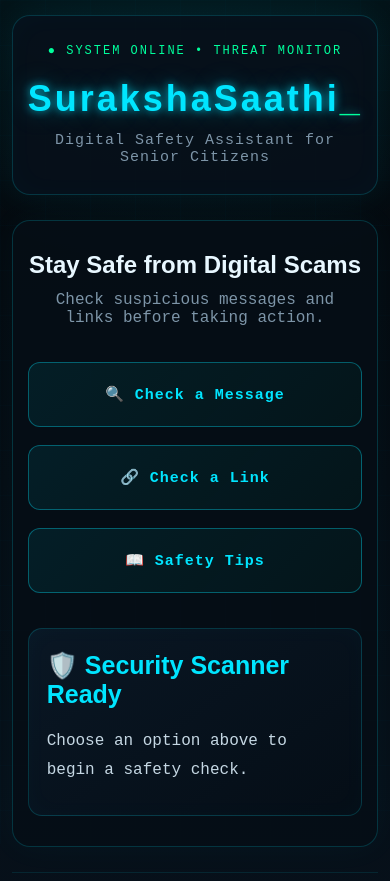
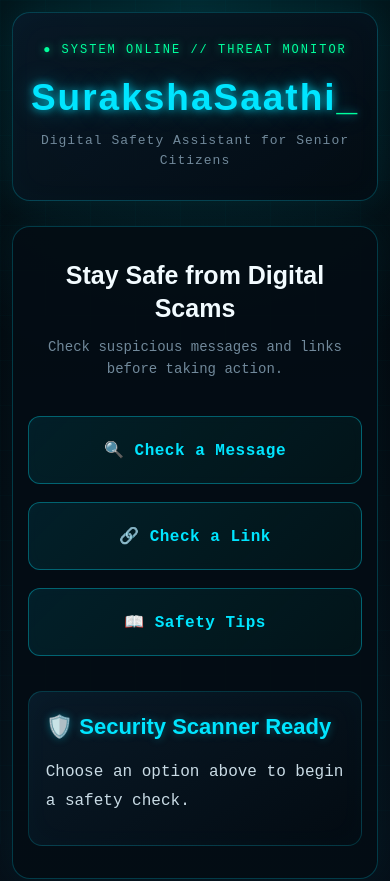
Before and after one commit to Shubhanshu-mishra85/SurakshaSaathi, a plain HTML site: page index.html in a window 390 px wide. Shown: the top 881 px of the page. Drawn offline with Linux system fonts and the light colour scheme.

Commit message:
Refactor styles in style.css for UI improvements
Updated styles for various elements including background colors, margins, paddings, and font sizes. Improved overall layout and responsiveness.

```diff
--- a/style.css
+++ b/style.css
@@ -1,5 +1,6 @@
 /* =========================================
-   SURAKSHASAATHI // CYBER SECURITY UI
+   SURAKSHASAATHI
+   CYBER SECURITY UI
    ========================================= */
 
 * {
@@ -9,267 +10,173 @@
 }
 
 :root {
-    --bg: #050b12;
-    --panel: #0a141f;
-    --panel2: #0d1b29;
+    --bg: #03070b;
+    --panel: #08131e;
+    --panel-light: #0d1d2b;
+
     --cyan: #00e5ff;
     --green: #00ff9d;
-    --text: #e8f7ff;
-    --muted: #7d95a8;
-    --border: rgba(0, 229, 255, 0.18);
-    --danger: #ff3b5c;
-    --warning: #ffc247;
+
+    --white: #f2fbff;
+    --text: #c9dbe5;
+    --muted: #71899b;
+
+    --red: #ff3b5c;
+    --yellow: #ffc247;
+
+    --border: rgba(0, 229, 255, 0.22);
 }
 
-/* ---------- BODY ---------- */
+
+/* =========================================
+   BODY
+   ========================================= */
 
 body {
     font-family: "Courier New", monospace;
+
     background:
-        radial-gradient(circle at 50% -20%, rgba(0, 229, 255, 0.13), transparent 40%),
-        linear-gradient(180deg, #03070b 0%, #07111b 100%);
+        radial-gradient(
+            circle at 50% 0%,
+            rgba(0, 229, 255, 0.15),
+            transparent 38%
+        ),
+        linear-gradient(
+            180deg,
+            #020509 0%,
+            #06111b 100%
+        );
+
     color: var(--text);
+
     min-height: 100vh;
+
     overflow-x: hidden;
 }
+
 
 /* Cyber grid */
 
 body::before {
     content: "";
+
     position: fixed;
+
     inset: 0;
+
     pointer-events: none;
-    opacity: 0.13;
+
+    opacity: 0.12;
 
     background-image:
-        linear-gradient(rgba(0, 229, 255, 0.12) 1px, transparent 1px),
-        linear-gradient(90deg, rgba(0, 229, 255, 0.12) 1px, transparent 1px);
+        linear-gradient(
+            rgba(0, 229, 255, 0.15) 1px,
+            transparent 1px
+        ),
+        linear-gradient(
+            90deg,
+            rgba(0, 229, 255, 0.15) 1px,
+            transparent 1px
+        );
 
     background-size: 45px 45px;
 }
 
 
-/* ---------- MAIN CONTAINER ---------- */
+/* =========================================
+   CONTAINER
+   ========================================= */
 
 .container {
     width: min(1100px, 94%);
+
+    margin: auto;
+
     min-height: 100vh;
-    margin: auto;
+
     position: relative;
 }
 
 
-/* ---------- HEADER ---------- */
+/* =========================================
+   HEADER
+   ========================================= */
 
 header {
-    margin-top: 30px;
-    padding: 35px 25px;
 
-    background: rgba(7, 17, 27, 0.88);
+    margin-top: 25px;
+
+    padding: 38px 20px;
+
+    text-align: center;
+
+    background:
+        linear-gradient(
+            145deg,
+            rgba(8, 25, 38, 0.97),
+            rgba(3, 12, 19, 0.97)
+        );
+
     border: 1px solid var(--border);
+
     border-radius: 18px;
 
     box-shadow:
-        0 0 35px rgba(0, 229, 255, 0.07),
+        0 0 35px rgba(0, 229, 255, 0.08),
         inset 0 0 30px rgba(0, 229, 255, 0.025);
-
-    text-align: center;
 }
 
+
+/* Status line */
+
 header::before {
-    content: "● SYSTEM ONLINE  •  THREAT MONITOR";
+
+    content:
+        "● SYSTEM ONLINE  //  THREAT MONITOR";
+
     display: block;
 
     color: var(--green);
+
     font-size: 12px;
+
     letter-spacing: 2px;
+
     margin-bottom: 20px;
+
+    text-shadow:
+        0 0 8px rgba(0, 255, 157, 0.6);
 }
 
+
 header h1 {
+
     font-family: Arial, sans-serif;
-    font-size: clamp(36px, 7vw, 62px);
-    letter-spacing: 5px;
+
+    font-size: clamp(
+        38px,
+        8vw,
+        64px
+    );
+
+    font-weight: 800;
+
+    letter-spacing: 4px;
 
     color: var(--cyan);
 
     text-shadow:
-        0 0 8px rgba(0, 229, 255, 0.7),
+        0 0 8px rgba(0, 229, 255, 0.8),
         0 0 25px rgba(0, 229, 255, 0.35);
 
     margin-bottom: 12px;
 }
 
-header p {
-    color: var(--muted);
-    font-size: 15px;
-    letter-spacing: 1px;
-}
 
-
-/* ---------- MAIN ---------- */
-
-main {
-    margin-top: 25px;
-    padding: 40px 25px;
-
-    background: rgba(6, 14, 22, 0.88);
-
-    border: 1px solid var(--border);
-    border-radius: 18px;
-
-    box-shadow:
-        0 0 35px rgba(0, 229, 255, 0.04);
-}
-
-main h2 {
-    text-align: center;
-
-    font-family: Arial, sans-serif;
-    font-size: 30px;
-
-    color: var(--text);
-    margin-bottom: 12px;
-}
-
-.intro {
-    text-align: center;
-    color: var(--muted);
-    margin-bottom: 35px;
-}
-
-
-/* ---------- BUTTONS ---------- */
-
-.buttons {
-    display: grid;
-
-    grid-template-columns:
-        repeat(auto-fit, minmax(210px, 1fr));
-
-    gap: 18px;
-}
-
-button {
-    position: relative;
-
-    min-height: 70px;
-
-    border: 1px solid rgba(0, 229, 255, 0.35);
-    border-radius: 12px;
-
-    background:
-        linear-gradient(
-            135deg,
-            rgba(0, 229, 255, 0.08),
-            rgba(0, 255, 157, 0.035)
-        );
-
-    color: var(--cyan);
-
-    font-family: "Courier New", monospace;
-    font-size: 16px;
-    font-weight: bold;
-
-    letter-spacing: 1px;
-
-    cursor: pointer;
-
-    transition:
-        transform 0.2s ease,
-        box-shadow 0.2s ease,
-        border-color 0.2s ease;
-}
-
-button:hover {
-    transform: translateY(-4px);
-
-    border-color: var(--cyan);
-
-    box-shadow:
-        0 0 15px rgba(0, 229, 255, 0.25),
-        inset 0 0 15px rgba(0, 229, 255, 0.05);
-
-    color: white;
-}
-
-button:active {
-    transform: translateY(0);
-}
-
-
-/* ---------- RESULT PANEL ---------- */
-
-#result {
-    margin-top: 35px;
-    padding: 30px;
-
-    min-height: 120px;
-
-    background:
-        linear-gradient(
-            145deg,
-            rgba(10, 24, 37, 0.95),
-            rgba(5, 14, 22, 0.95)
-        );
-
-    border: 1px solid rgba(0, 229, 255, 0.18);
-    border-radius: 14px;
-
-    text-align: left;
-
-    box-shadow:
-        inset 0 0 25px rgba(0, 229, 255, 0.025);
-}
-
-#result h3 {
-    color: var(--cyan);
-
-    font-family: Arial, sans-serif;
-    font-size: 25px;
-
-    margin-bottom: 18px;
-}
-
-#result p {
-    color: #c5d7e3;
-    line-height: 1.8;
-    margin-bottom: 8px;
-}
-
-#result strong {
-    color: white;
-}
-
-#result hr {
-    border: none;
-    border-top: 1px solid rgba(0, 229, 255, 0.14);
-    margin: 20px 0;
-}
-
-
-/* ---------- FOOTER ---------- */
-
-footer {
-    margin: 25px 0;
-
-    padding: 18px;
-
-    text-align: center;
-
-    color: #526b7d;
-
-    border-top: 1px solid rgba(0, 229, 255, 0.1);
-
-    font-size: 12px;
-    letter-spacing: 1px;
-}
-
-
-/* ---------- TERMINAL EFFECT ---------- */
+/* Cursor */
 
 header h1::after {
+
     content: "_";
 
     color: var(--green);
@@ -277,45 +184,351 @@ header h1::after {
     animation: blink 1s infinite;
 }
 
+
+header p {
+
+    color: var(--muted);
+
+    font-size: 15px;
+
+    letter-spacing: 1px;
+}
+
+
+/* =========================================
+   MAIN
+   ========================================= */
+
+main {
+
+    margin-top: 25px;
+
+    padding: 42px 25px;
+
+    background:
+        rgba(4, 13, 21, 0.94);
+
+    border: 1px solid var(--border);
+
+    border-radius: 18px;
+
+    box-shadow:
+        0 0 35px rgba(0, 229, 255, 0.05);
+}
+
+
+main h2 {
+
+    text-align: center;
+
+    font-family: Arial, sans-serif;
+
+    font-size: clamp(
+        25px,
+        5vw,
+        34px
+    );
+
+    color: var(--white);
+
+    margin-bottom: 12px;
+}
+
+
+.intro {
+
+    text-align: center;
+
+    color: var(--muted);
+
+    margin-bottom: 35px;
+
+    line-height: 1.6;
+}
+
+
+/* =========================================
+   BUTTONS
+   ========================================= */
+
+.buttons {
+
+    display: grid;
+
+    grid-template-columns:
+        repeat(
+            auto-fit,
+            minmax(210px, 1fr)
+        );
+
+    gap: 18px;
+}
+
+
+button {
+
+    min-height: 72px;
+
+    padding: 15px 20px;
+
+    border-radius: 12px;
+
+    border: 1px solid
+        rgba(0, 229, 255, 0.35);
+
+    background:
+        linear-gradient(
+            135deg,
+            rgba(0, 229, 255, 0.09),
+            rgba(0, 255, 157, 0.035)
+        );
+
+    color: var(--cyan);
+
+    font-family:
+        "Courier New",
+        monospace;
+
+    font-size: 16px;
+
+    font-weight: bold;
+
+    letter-spacing: 0.5px;
+
+    cursor: pointer;
+
+    transition:
+        0.25s ease;
+
+    box-shadow:
+        inset 0 0 15px
+        rgba(0, 229, 255, 0.02);
+}
+
+
+button:hover {
+
+    transform: translateY(-4px);
+
+    color: white;
+
+    border-color:
+        var(--cyan);
+
+    box-shadow:
+        0 0 20px
+        rgba(0, 229, 255, 0.25),
+
+        inset 0 0 20px
+        rgba(0, 229, 255, 0.05);
+}
+
+
+button:active {
+
+    transform:
+        translateY(0);
+}
+
+
+/* =========================================
+   RESULT PANEL
+   ========================================= */
+
+#result {
+
+    margin-top: 35px;
+
+    padding: 28px;
+
+    min-height: 140px;
+
+    background:
+        linear-gradient(
+            145deg,
+            rgba(9, 26, 40, 0.98),
+            rgba(3, 11, 18, 0.98)
+        );
+
+    border:
+        1px solid
+        rgba(0, 229, 255, 0.18);
+
+    border-radius: 14px;
+
+    text-align: left;
+
+    box-shadow:
+        inset 0 0 30px
+        rgba(0, 229, 255, 0.025);
+}
+
+
+#result h3 {
+
+    font-family: Arial, sans-serif;
+
+    font-size: 25px;
+
+    color: var(--cyan);
+
+    margin-bottom: 18px;
+
+    text-shadow:
+        0 0 8px
+        rgba(0, 229, 255, 0.35);
+}
+
+
+#result p {
+
+    color: var(--text);
+
+    line-height: 1.8;
+
+    margin-bottom: 8px;
+}
+
+
+#result strong {
+
+    color: white;
+}
+
+
+#result hr {
+
+    border: none;
+
+    border-top:
+        1px solid
+        rgba(0, 229, 255, 0.15);
+
+    margin: 20px 0;
+}
+
+
+/* =========================================
+   FOOTER
+   ========================================= */
+
+footer {
+
+    margin: 25px 0;
+
+    padding: 20px;
+
+    text-align: center;
+
+    border-top:
+        1px solid
+        rgba(0, 229, 255, 0.1);
+
+    color: #526b7d;
+
+    font-size: 12px;
+
+    letter-spacing: 1px;
+}
+
+
+/* =========================================
+   ANIMATION
+   ========================================= */
+
 @keyframes blink {
-    0%, 45% {
+
+    0%,
+    45% {
         opacity: 1;
     }
 
-    46%, 100% {
+    46%,
+    100% {
         opacity: 0;
     }
 }
 
 
-/* ---------- MOBILE ---------- */
+/* =========================================
+   MOBILE
+   ========================================= */
 
 @media (max-width: 600px) {
 
-    header {
-        margin-top: 15px;
-        padding: 28px 15px;
+    .container {
+        width: 94%;
     }
 
-    header h1 {
-        font-size: 36px;
-        letter-spacing: 3px;
+
+    header {
+
+        margin-top: 12px;
+
+        padding:
+            30px 15px;
     }
 
-    main {
-        padding: 30px 15px;
+
+    header h1 {
+
+        font-size: 37px;
+
+        letter-spacing: 2px;
     }
 
-    main h2 {
-        font-size: 24px;
+
+    header p {
+
+        font-size: 13px;
+
+        line-height: 1.5;
     }
 
-    button {
-        min-height: 65px;
-        font-size: 15px;
+
+    main {
+
+        padding:
+            32px 15px;
     }
 
+
+    main h2 {
+
+        font-size: 25px;
+
+        line-height: 1.3;
+    }
+
+
+    .intro {
+
+        font-size: 14px;
+    }
+
+
+    .buttons {
+
+        grid-template-columns: 1fr;
+    }
+
+
+    button {
+
+        min-height: 68px;
+
+        font-size: 16px;
+    }
+
+
     #result {
-        padding: 22px 18px;
+
+        padding: 22px 17px;
+    }
+
+
+    #result h3 {
+
+        font-size: 22px;
     }
 }
```
